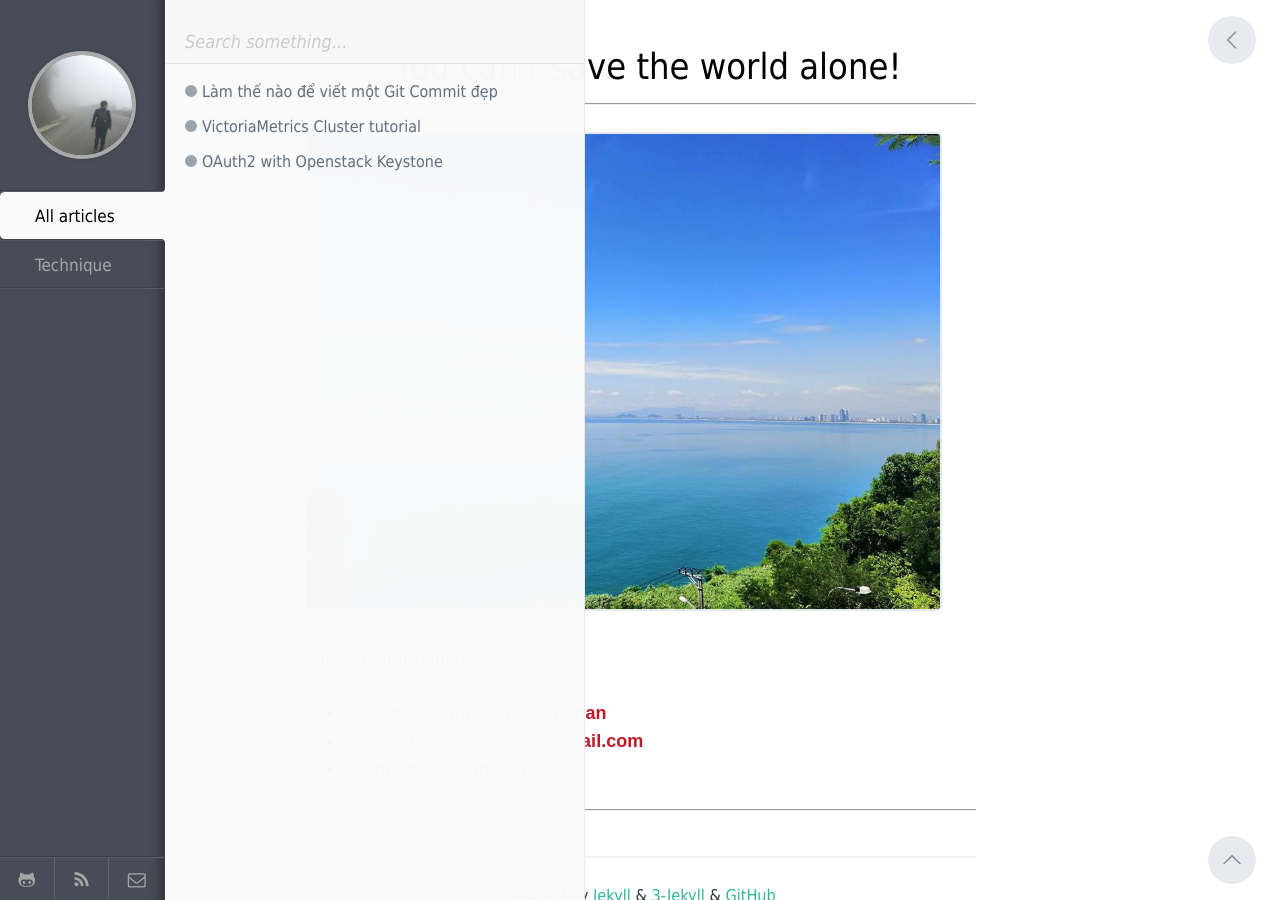
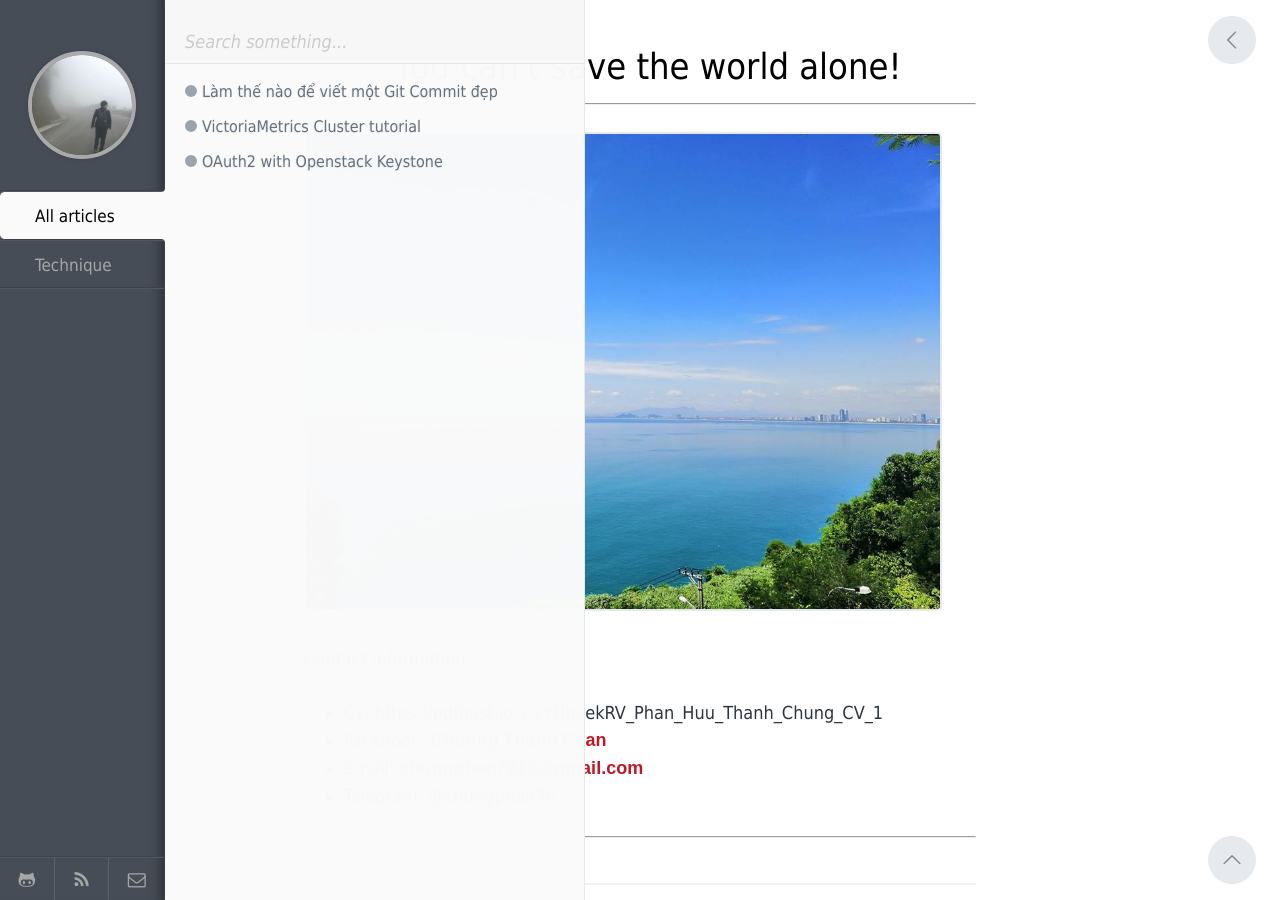
Before and after one commit to archiephan78/old-site, a Jekyll site: the page built from index.md, in a window 1280 px wide. Built offline with Jekyll 4.4.1, drawn with Linux system fonts in a browser that asks for light colours; comment, search, counter and statistics services are not loaded; part of the change alters nothing that is shown.

Commit message:
Update index.md

```diff
--- a/index.md
+++ b/index.md
@@ -9,9 +9,10 @@ title: You can't save the world alone!
 
 Contact information:
 
+- Cv: https://pdfhost.io/v/vYNhvekRV_Phan_Huu_Thanh_Chung_CV_1
 - Facebook: [Chunng Thanh Phan](https://www.facebook.com/chungphan78)
 - Email: <chungphan7819@gmail.com>
-- Telegram: chungphan78
+- Telegram: @chungphan78
 
 ---
 {% include disqus.html %}
```
